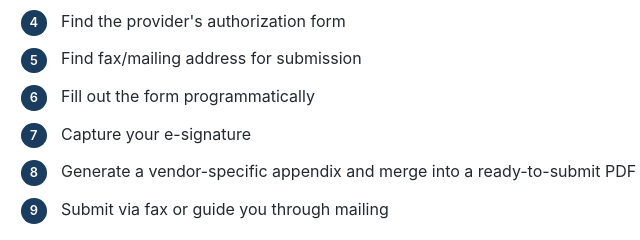
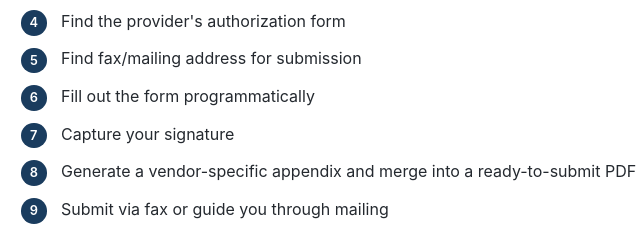
Before and after one commit to jmandel/request-my-ehi, a plain HTML site: page site/index.html in a window 1280 px wide. Shown: the part 1068-1308 px from the top of the page, 287-927 px from the left. Drawn offline with Linux system fonts and the light colour scheme.

Commit message:
Fix: 'e-signature' -> 'signature' (just capturing for fax, not formal e-sig)
Co-authored-by: Shelley <shelley@exe.dev>

```diff
--- a/site/index.html
+++ b/site/index.html
@@ -130,7 +130,7 @@
   <li>Find the provider's authorization form</li>
   <li>Find fax/mailing address for submission</li>
   <li>Fill out the form programmatically</li>
-  <li>Capture your e-signature</li>
+  <li>Capture your signature</li>
   <li>Generate a vendor-specific appendix and merge into a ready-to-submit PDF</li>
   <li>Submit via fax or guide you through mailing</li>
 </ol>
```
